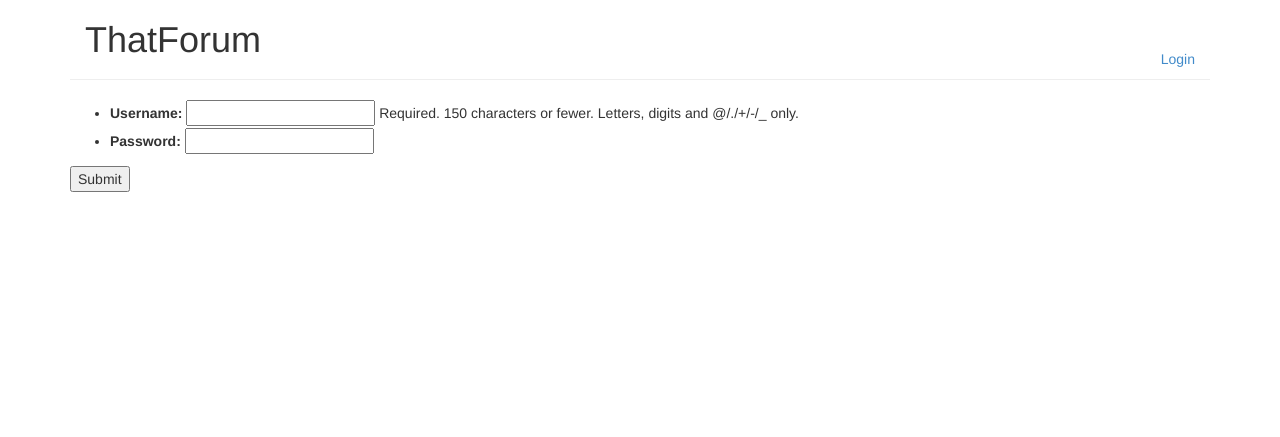
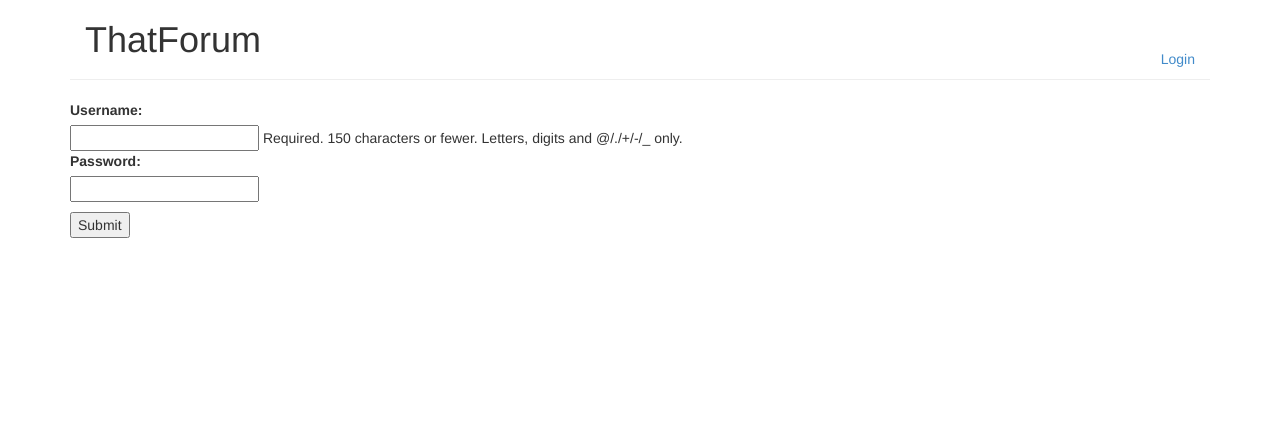
Before and after one commit to hellsgate1001/thatforum_django, a Django app: template forum/templates/forum/forumthread_form.html in a window 1280 px wide. Shown: the top 437 px of the page. Run offline with Django 3.2, Linux system fonts and the light colour scheme; the template is opened without the code that fills it: values that come from a table or form of the project are taken from there, others are empty; parts of the project's set-up code (start-up, migrations or seed data) failed here and were passed over; some libraries are stand-ins or nearby versions.

Commit message:
Update default form style

```diff
--- a/thatforum/static/css/global.css
+++ b/thatforum/static/css/global.css
@@ -28,3 +28,12 @@ body {
   height: 180px;
   background-color: #f5f5f5;
 }
+
+/* Forms *********************************** */
+form ul {
+    list-style-type: none;
+    padding-left: 0;
+}
+form ul li label {
+    display: block;
+}
```
